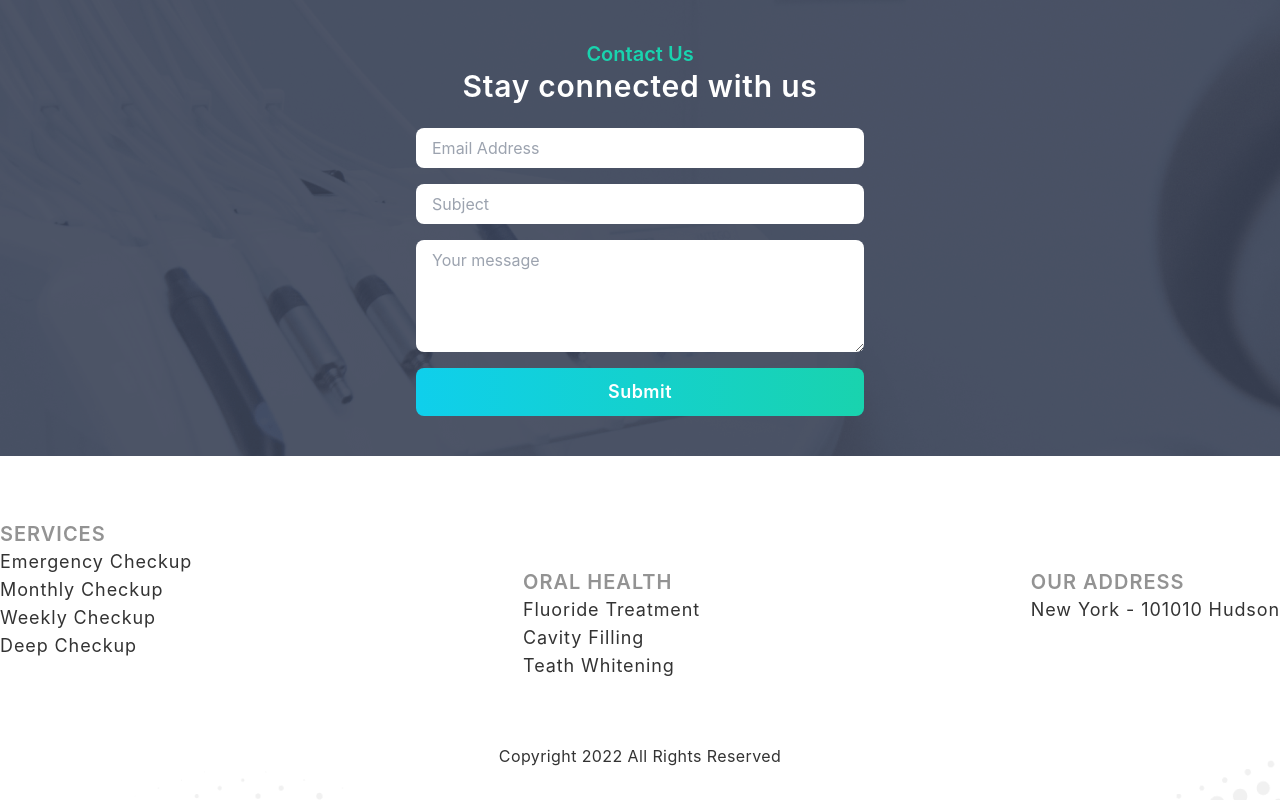
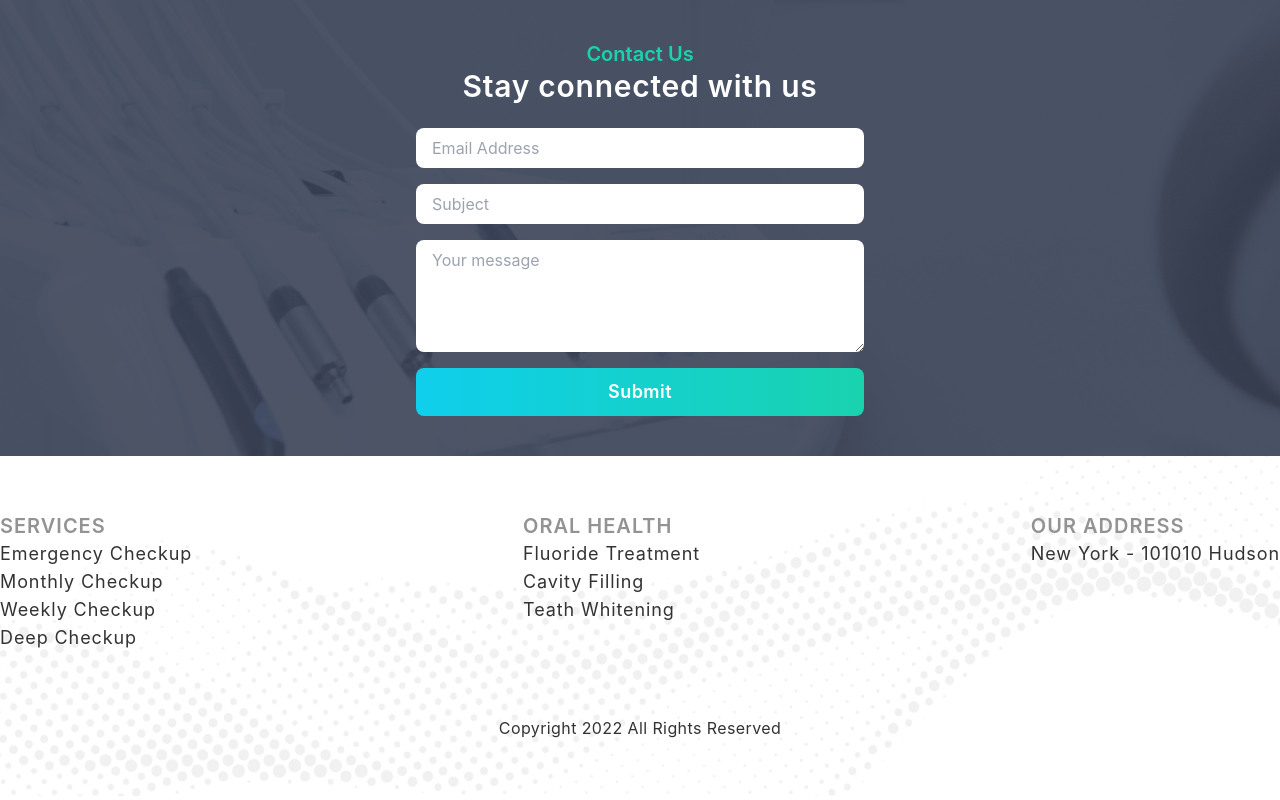
Before and after one commit to TFMahabub/doctors-portal-client-site, a React (Create React App) app: page / in a window 1280 px wide. Shown: the part 3602-4402 px from the top of the page. Built offline with nearby package versions, Linux system fonts and the light colour scheme.

Commit message:
footer complete

```diff
--- a/src/Components/Sheared-Componentd/Footer/Footer.js
+++ b/src/Components/Sheared-Componentd/Footer/Footer.js
@@ -3,7 +3,7 @@ import bgImage from '../../../assets/images/footer.png'
 
 const Footer = () => {
   return (
-    <footer className='pt-16 pb-8' style={{ backgroundImage: `url(${bgImage})` }}>
+    <footer className='bg-cover bg-center py-14' style={{ backgroundImage: `url(${bgImage})` }}>
       <div className='container mx-auto px-2 lg:px-0 lg:flex lg:justify-between lg:items-start'>
         <div className=''>
           <h3 className='text-xl font-semibold tracking-wider text-[#939393]'>SERVICES</h3>
@@ -12,13 +12,13 @@ const Footer = () => {
           <a href='' className='text-lg tracking-wider block'>Weekly Checkup</a>
           <a href='' className='text-lg tracking-wider block'>Deep Checkup</a>
         </div>
-        <div className='mt-12'>
+        <div className='mt-12 lg:mt-0'>
           <h3 className='text-xl font-semibold tracking-wider text-[#939393]'>ORAL HEALTH</h3>
           <a href='' className='text-lg tracking-wider block'>Fluoride Treatment</a>
           <a href='' className='text-lg tracking-wider block'>Cavity Filling</a>
           <a href='' className='text-lg tracking-wider block'>Teath Whitening</a>
         </div>
-        <div className='mt-12'>
+        <div className='mt-12 lg:mt-0'>
           <h3 className='text-xl font-semibold tracking-wider text-[#939393]'>OUR ADDRESS</h3>
           <a href='' className='text-lg tracking-wider'>New York - 101010 Hudson</a>
         </div>
```
